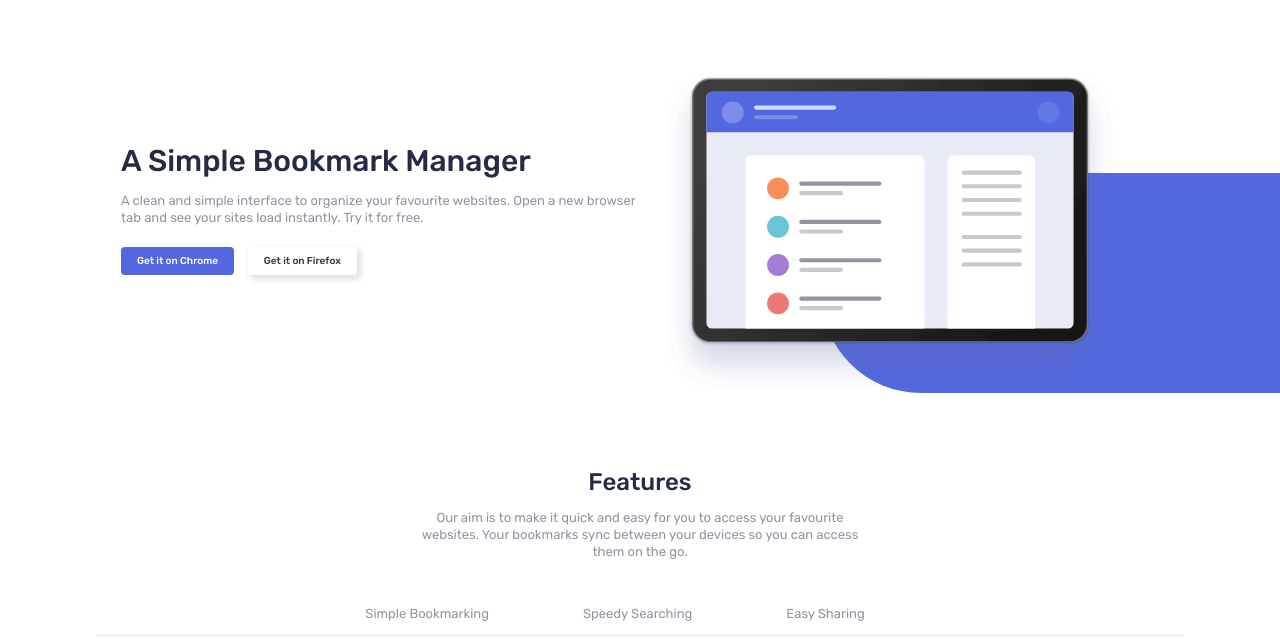
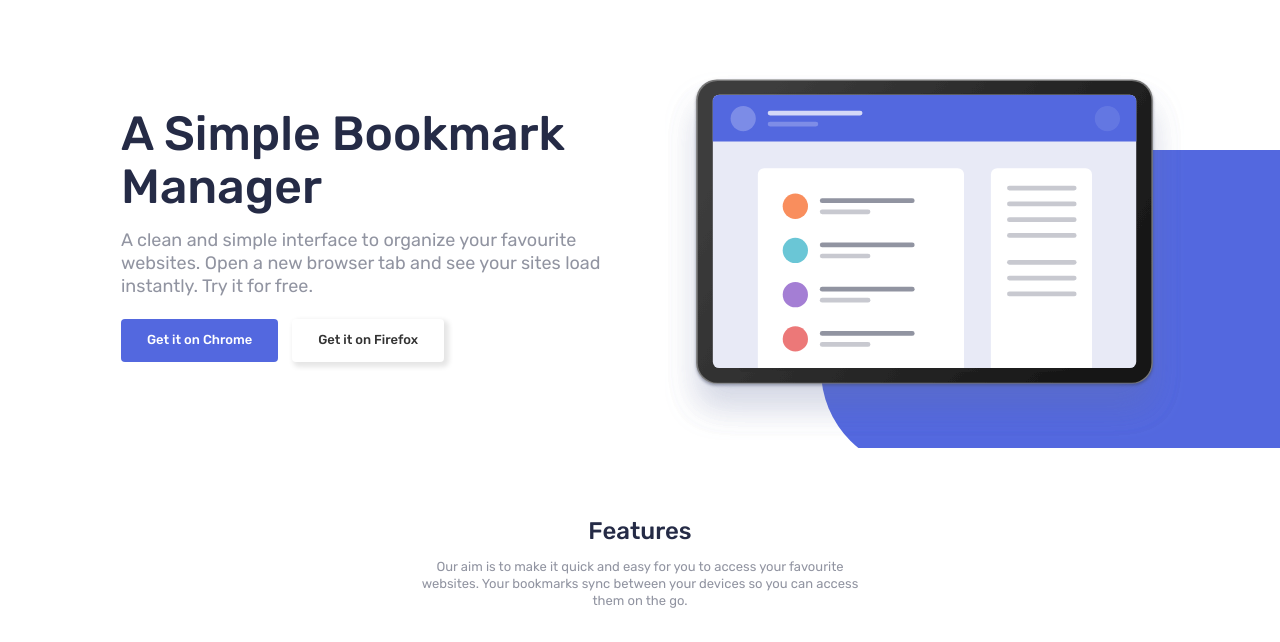
Before and after one commit to vspn7682/Bookmark_landing_page, a plain HTML site: page index.html in a window 1280 px wide. Shown: the part 81-723 px from the top of the page. Drawn offline with Linux system fonts and the light colour scheme.

Commit message:
Modifications

```diff
--- a/css/style.css
+++ b/css/style.css
@@ -670,8 +670,26 @@ section {
     font-size: 14px;
   }
 
+  .hero-text h1 {
+    font-size: 48px;
+  }
+
+  .hero-text p {
+    font-size: 18px;
+  }
+
+  .btn {
+    font-size: 13px;
+    padding: 10px 25px;
+  }
+
+  .hero-img img {
+    width: 100%;
+  }
   .hero-img .box {
     width: 700px;
+    top: 30%;
+    height: 320px;
   }
 
   .features-img .box {
```
